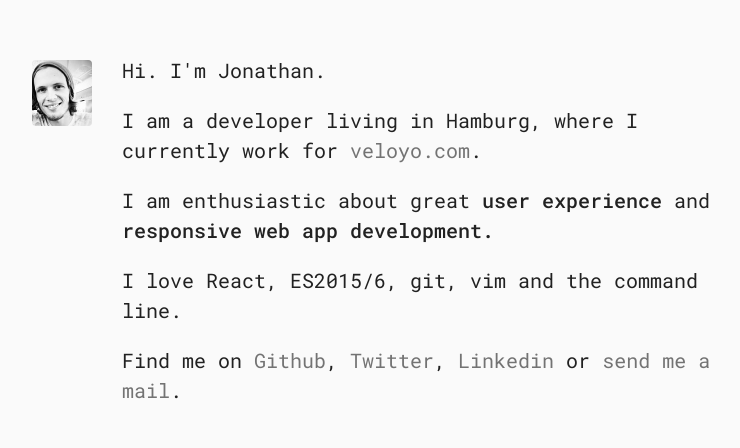
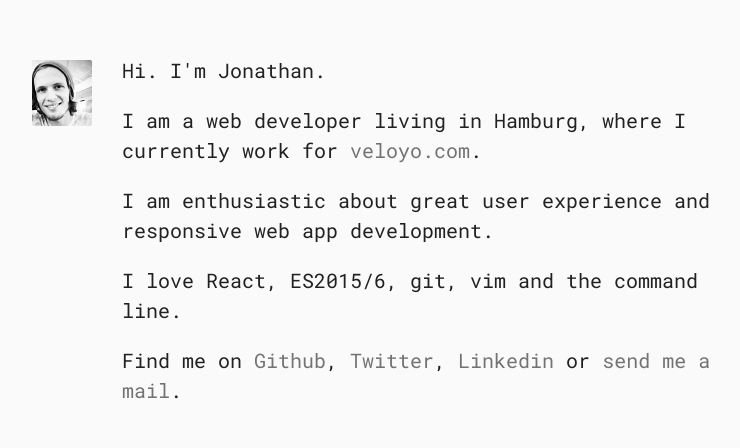
Before and after one commit to jonathanewerner/jonathanewerner.github.io, a plain HTML site: page index.html in a window 1280 px wide. Shown: the part 125-573 px from the top of the page, without its empty margins (258-998 px from the left). Drawn offline with Linux system fonts and the light colour scheme.

Commit message:
more tuning

```diff
--- a/index.html
+++ b/index.html
@@ -30,8 +30,8 @@
         <img class='img' src="ich_small.jpg" alt="picture of me"/>
         <div class='text'>
           <p>Hi. I'm Jonathan.</p>
-          <p>I am a developer living in Hamburg, where I currently work for <a href="https://www.veloyo.com/en">veloyo.com</a>.</p>
-          <p>I am enthusiastic about great <b>user experience</b> and <b>responsive web app development.</b></p>
+          <p>I am a web developer living in Hamburg, where I currently work for <a href="https://www.veloyo.com/en">veloyo.com</a>.</p>
+          <p>I am enthusiastic about great user experience and responsive web app development.</p>
           <p>I love React, ES2015/6, git, vim and the command line.</p>
           <p>Find me on <a href="https://github.com/jonathanewerner">Github</a>, <a href="https://twitter.com/jonathanewerner">Twitter</a>, <a href="https://www.linkedin.com/in/jonathanewerner">Linkedin</a> or <a href="mailto:jwerner@posteo.de">send me a mail</a>.</p>
         </div>
--- a/style.css
+++ b/style.css
@@ -52,7 +52,7 @@ p {
   width: 60px;
   position: relative;
   top: 5px;
-  border-radius: 4px;
+  border-radius: 2px;
   align-self: flex-start;
   margin-bottom: 40px;
   margin-right: 30px;
```
